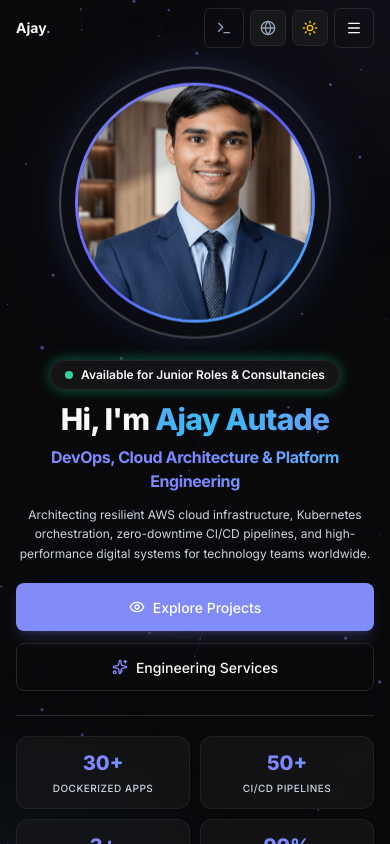
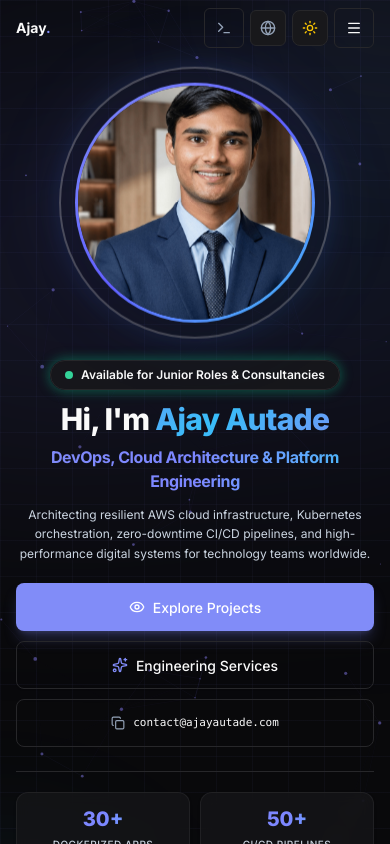
Before and after one commit to ajayautade/ajayautadeportfolio, a Next.js app: page / in a window 390 px wide. Shown: the top 844 px of the page. Built offline with nearby package versions, Linux system fonts and the light colour scheme.

Commit message:
feat(hero): modernize hero fold with ambient radial spotlight and 1-click email copy action

```diff
--- a/src/components/HeroSection.tsx
+++ b/src/components/HeroSection.tsx
@@ -4,7 +4,7 @@ import { useState, useEffect } from "react";
 import { motion } from "framer-motion";
 import IDETyping from "./ui/IDETyping";
 import ParticleNetwork from "./ui/ParticleNetwork";
-import { ArrowDown, Eye, Sparkles } from "lucide-react";
+import { ArrowDown, Eye, Sparkles, Copy, Check, Mail } from "lucide-react";
 import Image from "next/image";
 import Link from "next/link";
 import { personalInfo, stats } from "@/lib/data";
@@ -51,14 +51,24 @@ function AnimatedCounter({ value, label, suffix = "+" }: { value: number; label:
 
 export default function HeroSection() {
   const { t } = useLanguage();
+  const [copiedEmail, setCopiedEmail] = useState(false);
+
+  const handleCopyEmail = () => {
+    navigator.clipboard.writeText(personalInfo.email);
+    setCopiedEmail(true);
+    setTimeout(() => setCopiedEmail(false), 2200);
+  };
 
   return (
     <section
       id="home"
-      className="relative min-h-[100dvh] flex flex-col justify-center pt-20 sm:pt-24 pb-8 sm:pb-12"
+      className="relative min-h-[100dvh] flex flex-col justify-center pt-20 sm:pt-24 pb-8 sm:pb-12 overflow-hidden bg-grid-mesh"
     >
+      {/* Ambient Radial Spotlight Layer */}
+      <div className="absolute top-1/4 left-1/2 -translate-x-1/2 -translate-y-1/2 w-[700px] h-[400px] bg-gradient-to-tr from-primary/15 via-indigo-500/10 to-accent/15 blur-[130px] pointer-events-none -z-10" />
+
       {/* Particle network background */}
-      <div className="absolute inset-0 overflow-hidden">
+      <div className="absolute inset-0 overflow-hidden pointer-events-none">
         <ParticleNetwork />
         <div className="absolute -top-40 -right-40 h-80 w-80 rounded-full bg-primary/5 blur-3xl" />
         <div className="absolute -bottom-40 -left-40 h-80 w-80 rounded-full bg-accent/5 blur-3xl" />
@@ -117,16 +127,16 @@ export default function HeroSection() {
               <IDETyping />
             </motion.div>
 
-            {/* Buttons */}
+            {/* Buttons & Quick Contact Action */}
             <motion.div
               initial={{ opacity: 0, y: 20 }}
               animate={{ opacity: 1, y: 0 }}
               transition={{ duration: 0.5, delay: 0.5 }}
-              className="mt-5 flex flex-wrap gap-3 justify-center lg:justify-start items-center"
+              className="mt-5 flex flex-wrap gap-2.5 sm:gap-3 justify-center lg:justify-start items-center"
             >
               <a
                 href="#projects"
-                className="btn-primary flex items-center gap-2 shadow-lg shadow-primary/20 hover:shadow-primary/35"
+                className="btn-primary flex items-center gap-2 shadow-lg shadow-primary/25 hover:shadow-primary/40 font-semibold"
                 onClick={(e) => {
                   e.preventDefault();
                   const el = document.querySelector("#projects");
@@ -142,11 +152,31 @@ export default function HeroSection() {
 
               <Link
                 href="/services"
-                className="btn-outline border-primary/40 bg-surface/60 text-text-primary hover:bg-primary/10 hover:border-primary flex items-center gap-2 shadow-sm"
+                className="btn-outline border-primary/40 bg-surface/70 text-text-primary hover:bg-primary/10 hover:border-primary flex items-center gap-2 shadow-xs"
               >
                 <Sparkles className="h-4 w-4 text-primary" />
                 <span>Engineering Services</span>
               </Link>
+
+              {/* 1-Click Copy Email Micro-interaction */}
+              <button
+                type="button"
+                onClick={handleCopyEmail}
+                className="btn-outline border-border/80 bg-surface/50 text-text-secondary hover:text-text-primary hover:border-border text-xs py-2 px-3 flex items-center gap-1.5 transition-all cursor-pointer"
+                title="Click to copy email address"
+              >
+                {copiedEmail ? (
+                  <>
+                    <Check className="h-3.5 w-3.5 text-success" />
+                    <span className="text-success font-medium">Copied Email!</span>
+                  </>
+                ) : (
+                  <>
+                    <Copy className="h-3.5 w-3.5 text-text-tertiary" />
+                    <span className="text-[11px] font-mono">{personalInfo.email}</span>
+                  </>
+                )}
+              </button>
             </motion.div>
 
             {/* Stats */}
```
